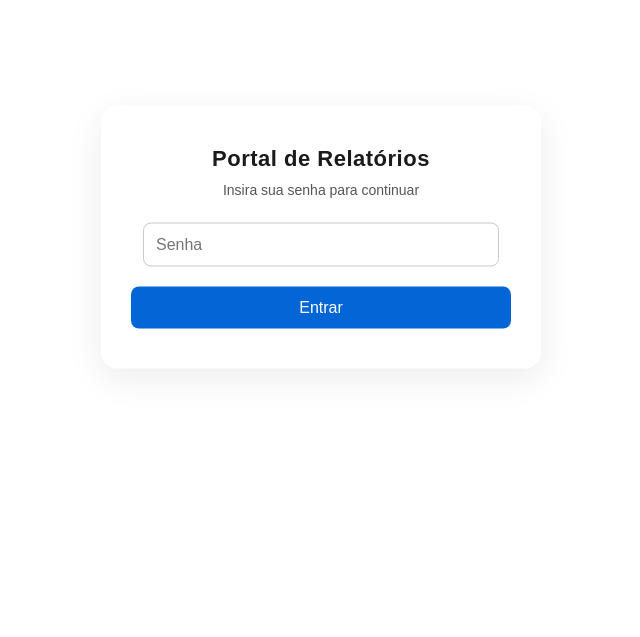
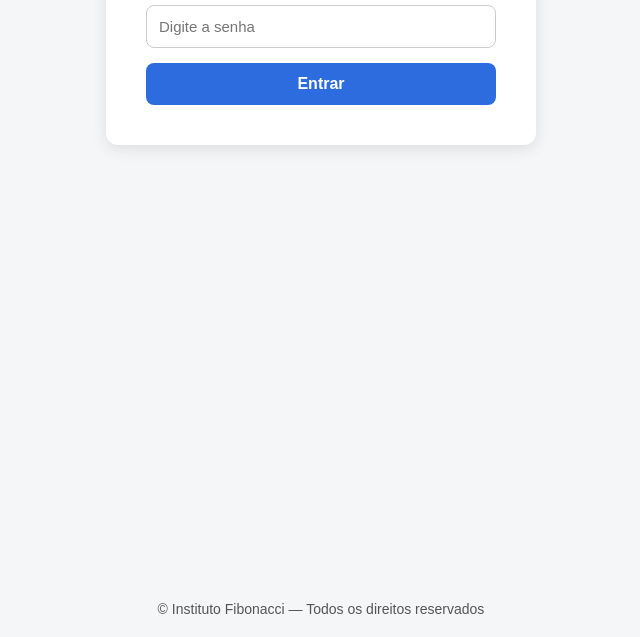
Before and after one commit to Instituto-Fibonacci/rx-setor-bancario, a plain HTML site: page index.html in a window 1280 px wide. Shown: the part 163-800 px from the top of the page, without its empty margins (319-959 px from the left). Drawn offline with Linux system fonts and the light colour scheme.

Commit message:
Update index.html

```diff
--- a/index.html
+++ b/index.html
@@ -1,124 +1,112 @@
 <!DOCTYPE html>
-<html lang="pt-br">
+<html lang="pt-BR">
 <head>
-    <meta charset="UTF-8">
-    <meta name="viewport" content="width=device-width, initial-scale=1.0">
-    <title>Relatório</title>
-
+    <meta charset="UTF-8" />
+    <meta name="viewport" content="width=device-width, initial-scale=1.0" />
+    <title>Acesso ao Relatório</title>
     <style>
         body {
+            font-family: Arial, sans-serif;
+            background-color: #f4f6f8;
             margin: 0;
-            padding: 0;
-            background: linear-gradient(135deg, #e6ecf5, #f7f9fc);
-            font-family: Arial, sans-serif;
+            display: flex;
+            flex-direction: column;
+            align-items: center;
+            min-height: 100vh;
         }
 
-        /* Tela de Login */
-        #login {
-            position: absolute;
-            top: 50%;
-            left: 50%;
-            transform: translate(-50%, -50%);
+        .container {
+            margin-top: 80px;
+            padding: 40px;
             background: white;
-            width: 380px;
-            padding: 40px 30px;
-            border-radius: 16px;
-            box-shadow: 0 10px 35px rgba(0,0,0,0.08);
+            border-radius: 12px;
+            box-shadow: 0 4px 15px rgba(0,0,0,0.1);
+            width: 350px;
             text-align: center;
         }
 
-        .titulo {
-            font-size: 22px;
-            font-weight: bold;
-            color: #1a1a1a;
-            letter-spacing: 0.5px;
-            margin-bottom: 10px;
-        }
-
-        .sub {
-            font-size: 14px;
-            color: #555;
-            margin-bottom: 25px;
+        h2 {
+            margin-top: 0;
+            color: #2b2b2b;
+            font-weight: 600;
         }
 
         input[type="password"] {
-            width: calc(100% - 24px);
+            width: 100%;
             padding: 12px;
-            border: 1px solid #c9c9c9;
+            border: 1px solid #ccc;
             border-radius: 8px;
-            font-size: 16px;
-            transition: 0.3s;
+            margin-bottom: 15px;
+            font-size: 15px;
             box-sizing: border-box;
         }
 
-        input[type="password"]:focus {
-            border-color: #0366d6;
-            outline: none;
-            box-shadow: 0 0 5px rgba(3,102,214,0.3);
-        }
-
         button {
-            margin-top: 20px;
             width: 100%;
             padding: 12px;
-            background: #0366d6;
+            background-color: #2d6cdf;
             color: white;
             border: none;
             border-radius: 8px;
+            font-size: 16px;
             cursor: pointer;
-            font-size: 16px;
-            transition: 0.3s;
+            font-weight: bold;
         }
 
         button:hover {
-            background: #024fa8;
+            background-color: #1e52ad;
         }
 
-        /* Relatório ocupando tela inteira */
-        #report {
+        #dashboard {
             display: none;
-            position: fixed;
-            top: 0;
-            left: 0;
-            width: 100vw;
-            height: 100vh;
-            border: none;
+            margin-top: 30px;
+        }
+
+        footer {
+            margin-top: auto;
+            padding: 20px 0;
+            text-align: center;
+            font-size: 14px;
+            color: #555;
+            width: 100%;
         }
     </style>
+
+    <script>
+        function validarSenha() {
+            const senha = document.getElementById("senha").value;
+            const correta = "powerbi123";
+
+            if (senha === correta) {
+                document.querySelector(".container").style.display = "none";
+                document.getElementById("dashboard").style.display = "block";
+            } else {
+                alert("Senha incorreta.");
+            }
+        }
+    </script>
 </head>
+
 <body>
 
-<div id="login">
-    <div class="titulo">Portal de Relatórios</div>
-    <div class="sub">Insira sua senha para continuar</div>
+    <div class="container">
+        <h2>Acesso ao Relatório</h2>
+        <input type="password" id="senha" placeholder="Digite a senha">
+        <button onclick="validarSenha()">Entrar</button>
+    </div>
 
-    <input type="password" id="senha" placeholder="Senha">
-    <button onclick="verificarSenha()">Entrar</button>
-</div>
+    <div id="dashboard">
+        <iframe title="Dashboard RX do Setor Bancário de São Paulo"
+        width="600"
+        height="373.5"
+        src="https://app.powerbi.com/view?r=eyJrIjoiNGNhOTcxNmMtNzI0Yy00Njc0LTljZTgtNmUwODFiYWJiZGI4IiwidCI6ImIzZmQ1NzY3LTI2YTYtNGMzYy1hZmY1LTViNjQ0NGE2YmY2NCJ9"
+        frameborder="0"
+        allowFullScreen="true"></iframe>
+    </div>
 
-<!-- Relatório Power BI -->
-<iframe
-    id="report"
-    src=""
-    allowFullScreen="true"></iframe>
-
-<script>
-    function verificarSenha() {
-        const senhaDigitada = document.getElementById("senha").value;
-        const senhaCorreta = "powerbi123";
-
-        if (senhaDigitada === senhaCorreta) {
-            document.getElementById("login").style.display = "none";
-
-            document.getElementById("report").src =
-                "https://app.powerbi.com/view?r=eyJrIjoiNGNhOTcxNmMtNzI0Yy00Njc0LTljZTgtNmUwODFiYWJiZGI4IiwidCI6ImIzZmQ1NzY3LTI2YTYtNGMzYy1hZmY1LTViNjQ0NGE2YmY2NCJ9";
-
-            document.getElementById("report").style.display = "block";
-        } else {
-            alert("Senha incorreta.");
-        }
-    }
-</script>
+    <footer>
+        © Instituto Fibonacci — Todos os direitos reservados
+    </footer>
 
 </body>
 </html>
```
